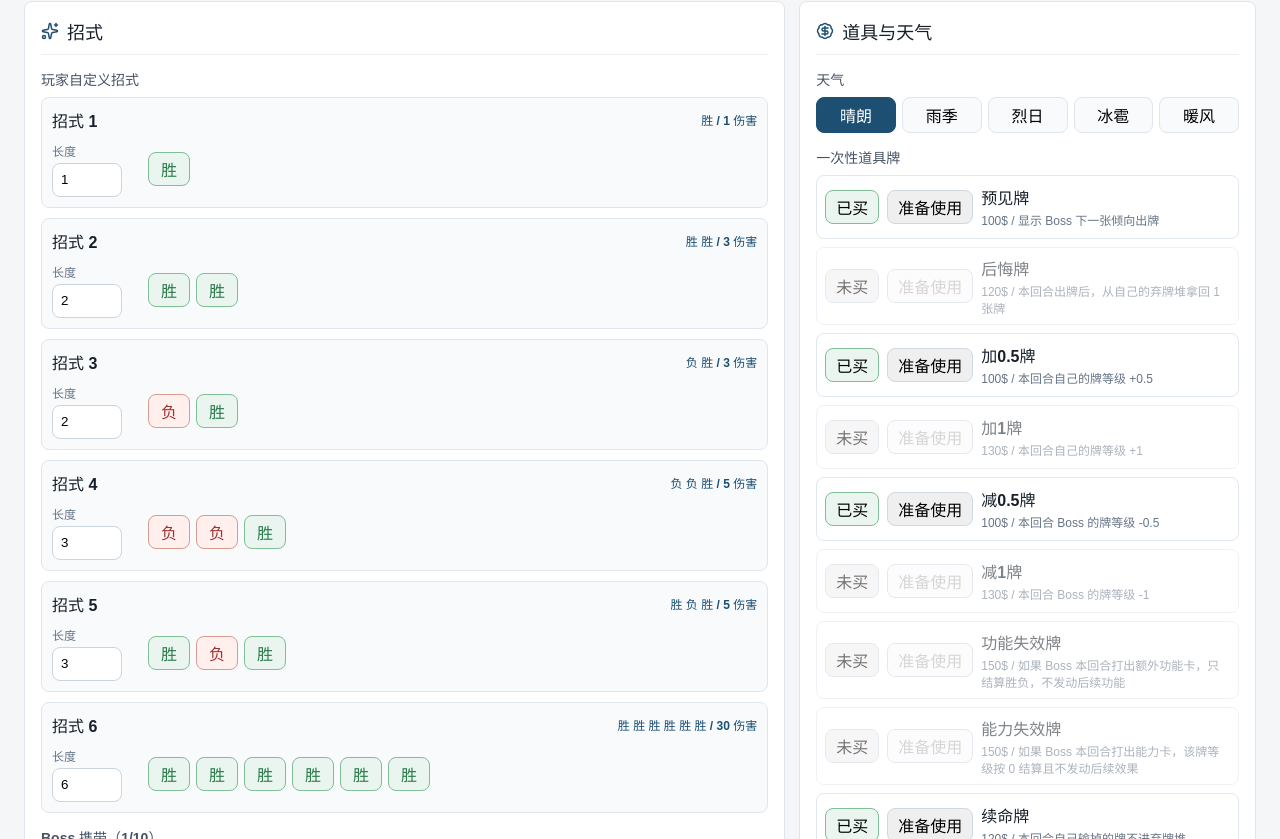
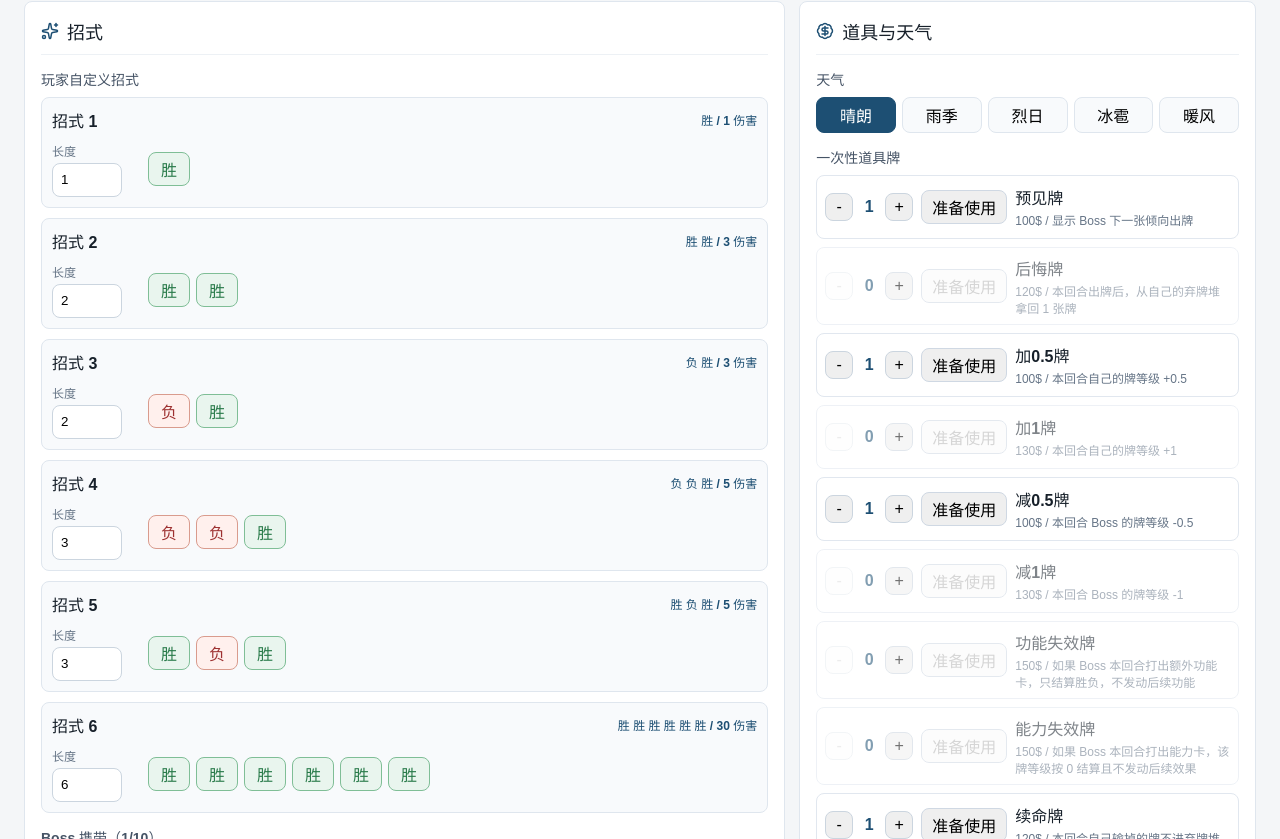
Before and after one commit to redfsz/newkingcards1, a React (Vite) app: page / in a window 1280 px wide. Shown: the part 1321-2160 px from the top of the page. Built offline with nearby package versions, Linux system fonts and the light colour scheme.

Commit message:
道具牌

```diff
--- a/src/App.jsx
+++ b/src/App.jsx
@@ -43,9 +43,9 @@ import {
   setRevealCount,
   setWeather,
   setCardCountInDeck,
+  setItemCount,
   stateToLevelConfig,
   toggleInitialBuff,
-  toggleItem,
   toggleMove
 } from "./simulator.js";
 
@@ -260,9 +260,10 @@ export function App() {
           <h3>一次性道具牌</h3>
           <div className="itemList">
             {itemLibrary.map((item) => {
-              const owned = game.ownedItems.includes(item.id);
+              const count = countIds(game.ownedItems, item.id);
+              const owned = count > 0;
               const armed = game.activeItemId === item.id;
-              return <div className={`itemRow ${owned ? "" : "muted"}`} key={item.id}><button className={owned ? "toggle active" : "toggle"} onClick={() => setGame((state) => toggleItem(state, item.id))}>{owned ? "已买" : "未买"}</button><button className={`armButton ${armed ? "armed" : ""}`} disabled={!owned || Boolean(game.winner)} onClick={() => setGame((state) => chooseItem(state, item.id))}>{armed ? "本回合使用" : "准备使用"}</button><div><strong>{item.name}</strong><span>{item.price}$ / {item.note}</span></div></div>;
+              return <div className={`itemRow ${owned ? "" : "muted"}`} key={item.id}><div className="countControls"><button disabled={count <= 0} onClick={() => setGame((state) => setItemCount(state, item.id, count - 1))}>-</button><em>{count}</em><button onClick={() => setGame((state) => setItemCount(state, item.id, count + 1))}>+</button></div><button className={`armButton ${armed ? "armed" : ""}`} disabled={!owned || Boolean(game.winner)} onClick={() => setGame((state) => chooseItem(state, item.id))}>{armed ? "本回合使用" : "准备使用"}</button><div><strong>{item.name}</strong><span>{item.price}$ / {item.note}</span></div></div>;
             })}
           </div>
         </section>
@@ -332,7 +333,7 @@ function RulesModal({ onClose }) {
           <h3>Boss 地形</h3>
           <p>只有 Boss 战有地形规则。比如巡逻队长第一次崩溃免伤、雪花谋士隐藏透视、四象门主积累仪式、伪神赌徒让双方失败也增加压力、暖风裁决者提高玩家崩溃伤害、王座之影削弱重复同长度招式。</p>
           <h3>道具和天气</h3>
-          <p>道具牌是给玩家用的一次性工具，比如预见牌、加等级、减 Boss 等级、续命牌。Boss 默认不携带一次性牌。天气会影响部分牌或崩溃效果，例如烈日/冰雹改变 .5 等级牌，暖风强化崩溃伤害。</p>
+          <p>道具牌是给玩家用的一次性工具，比如预见牌、后悔牌、加等级、减 Boss 等级、续命牌。道具牌在出牌前准备使用，不占用出牌机会，使用后数量 -1，也不会进入手牌或弃牌堆。Boss 不携带道具牌。</p>
           <h3>能力牌</h3>
           <p>能力牌可以多次打出，具体效果按每次打出的规则结算。比如天作之合每打出一次都会切换等级排序：第一次变成低等级获胜，第二次会恢复为高等级获胜。</p>
           <h3>上手建议</h3>
@@ -421,10 +422,10 @@ function DeckToggles({ title, side, cards, onCount }) {
       <div className="libraryGrid">
         {cardLibrary.map((card) => {
           const count = counts.get(card.id) ?? 0;
-          const disabled = side === "boss" && card.type === "一次性卡牌";
+          const disabled = card.type === "一次性卡牌";
           const locked = card.id === "king" || card.id === "commoner";
           return (
-            <div key={card.id} className={`deckCardControl ${count > 0 ? "active" : ""} ${disabled ? "disabled" : ""}`} title={disabled ? "Boss 不使用一次性牌" : card.note}>
+            <div key={card.id} className={`deckCardControl ${count > 0 ? "active" : ""} ${disabled ? "disabled" : ""}`} title={disabled ? "一次性牌请在道具栏配置数量" : card.note}>
               <strong>{card.name}</strong>
               <span>Lv {card.level}</span>
               <div className="countControls">
@@ -440,3 +441,4 @@ function DeckToggles({ title, side, cards, onCount }) {
   );
 }
 function statusText(status) { if (status === "hand") return "还在手牌"; if (status === "discard") return "已进弃牌"; return "未知状态"; }
+function countIds(ids, id) { return (ids ?? []).filter((entry) => entry === id).length; }
--- a/src/simulator.js
+++ b/src/simulator.js
@@ -178,7 +178,7 @@ export function toggleCardInDeck(state, side, cardId) {
 export function setCardCountInDeck(state, side, cardId, count) {
   const card = byId.get(cardId);
   if (!card) return state;
-  if (side === "boss" && isOneTimeCard(card)) return addLog(state, "warn", "Boss 不能携带一次性牌。一次性牌是给玩家使用的道具。");
+  if (isOneTimeCard(card)) return addLog(state, "warn", "一次性牌属于道具牌，请在道具栏配置数量，不进入战斗卡组。");
   const nextCount = requiredDeckCards.includes(cardId) ? 1 : clampNumber(count, 0, 9, 0);
 
   const handKey = side === "player" ? "playerHand" : "bossHand";
@@ -221,11 +221,15 @@ export function setCustomMoveLength(state, moveId, length) {
 }
 
 export function toggleItem(state, itemId) {
-  const owned = state.ownedItems;
-  if (owned.includes(itemId)) {
-    return { ...state, ownedItems: owned.filter((id) => id !== itemId), activeItemId: state.activeItemId === itemId ? "" : state.activeItemId };
-  }
-  return { ...state, ownedItems: [...owned, itemId] };
+  return setItemCount(state, itemId, countItems(state.ownedItems, itemId) > 0 ? 0 : 1);
+}
+
+export function setItemCount(state, itemId, count) {
+  if (!itemById.has(itemId)) return state;
+  const nextCount = clampNumber(count, 0, 9, 0);
+  const others = (state.ownedItems ?? []).filter((id) => id !== itemId);
+  const ownedItems = [...others, ...Array.from({ length: nextCount }, () => itemId)];
+  return { ...state, ownedItems, activeItemId: nextCount === 0 && state.activeItemId === itemId ? "" : state.activeItemId };
 }
 
 export function chooseItem(state, itemId) {
@@ -252,7 +256,7 @@ export function playRound(state, playerCardKey) {
     ? { ...rawBossCard, id: "disabled_card", name: `${rawBossCard.name}(失效)`, level: 0, levelOverride: 0, type: rawBossCard.type }
     : resolvePlayedCard(rawBossCard, "boss", prepared);
 
-  let next = { ...prepared, playerHand: prepared.playerHand.filter((card) => card.key !== rawPlayerCard.key), bossHand: prepared.bossHand.filter((card) => card.key !== rawBossCard.key), activeItemId: "" };
+  let next = { ...prepared, playerHand: prepared.playerHand.filter((card) => card.key !== rawPlayerCard.key), bossHand: prepared.bossHand.filter((card) => card.key !== rawBossCard.key), activeItemId: "", ownedItems: consumeItem(prepared.ownedItems, prepared.activeItemId) };
   const result = compareCards(playerCard, bossCard, prepared.weather, item, {
     playerHandBeforePlay: prepared.playerHand,
     bossHandBeforePlay: prepared.bossHand,
@@ -496,6 +500,18 @@ function sanitizeCustomMoves(moves, legacySelectedMoves = null, fallbackMoves =
 }
 function collectDeckIds(hand, discard) { return [...hand, ...discard].map((card) => card.id); }
 function countCardsById(cards, cardId) { return cards.filter((card) => card.id === cardId).length; }
+function countItems(items, itemId) { return (items ?? []).filter((id) => id === itemId).length; }
+function consumeItem(items, itemId) {
+  if (!itemId) return items;
+  let consumed = false;
+  return (items ?? []).filter((id) => {
+    if (!consumed && id === itemId) {
+      consumed = true;
+      return false;
+    }
+    return true;
+  });
+}
 function isOneTimeCard(card) { return card.type === "一次性卡牌"; }
 function clampNumber(value, min, max, fallback) { const n = Number(value); if (!Number.isFinite(n)) return fallback; return Math.max(min, Math.min(max, Math.round(n))); }
 function syncRevealedBossCards(state) {
--- a/src/styles.css
+++ b/src/styles.css
@@ -870,7 +870,7 @@ h3 {
   border-radius: 8px;
   display: grid;
   gap: 8px;
-  grid-template-columns: 54px 86px 1fr;
+  grid-template-columns: 88px 86px 1fr;
   min-height: 64px;
   padding: 8px;
 }
```
